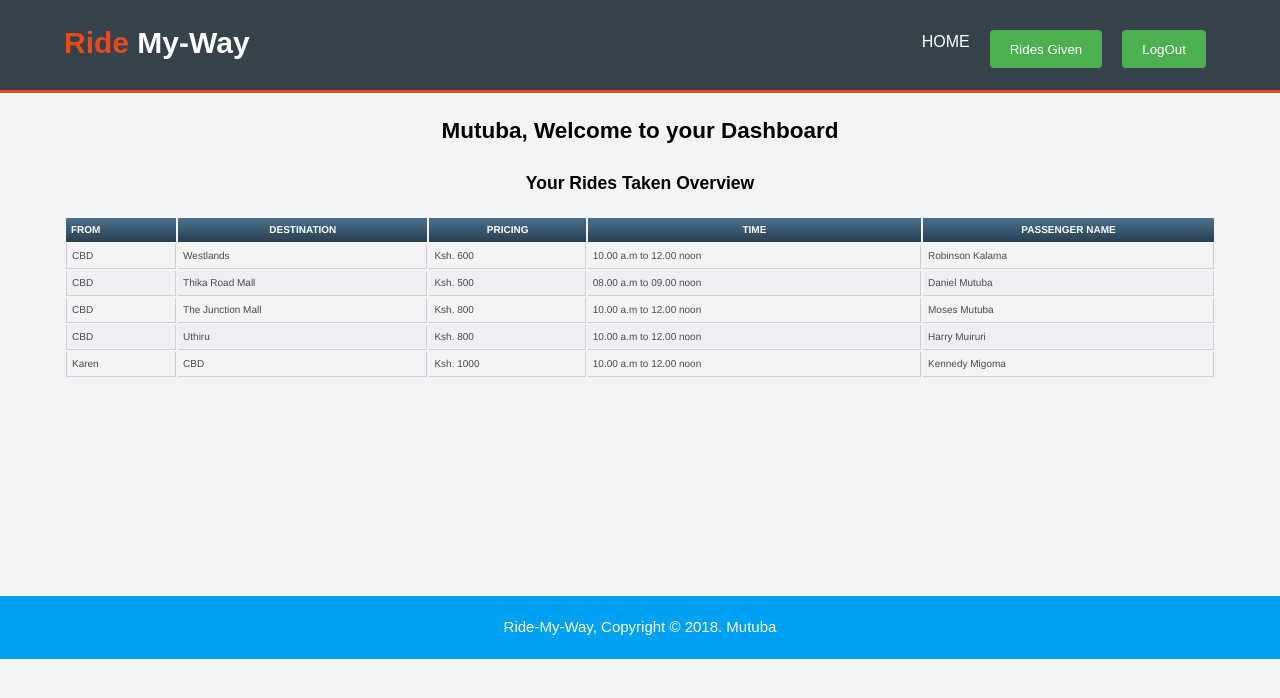
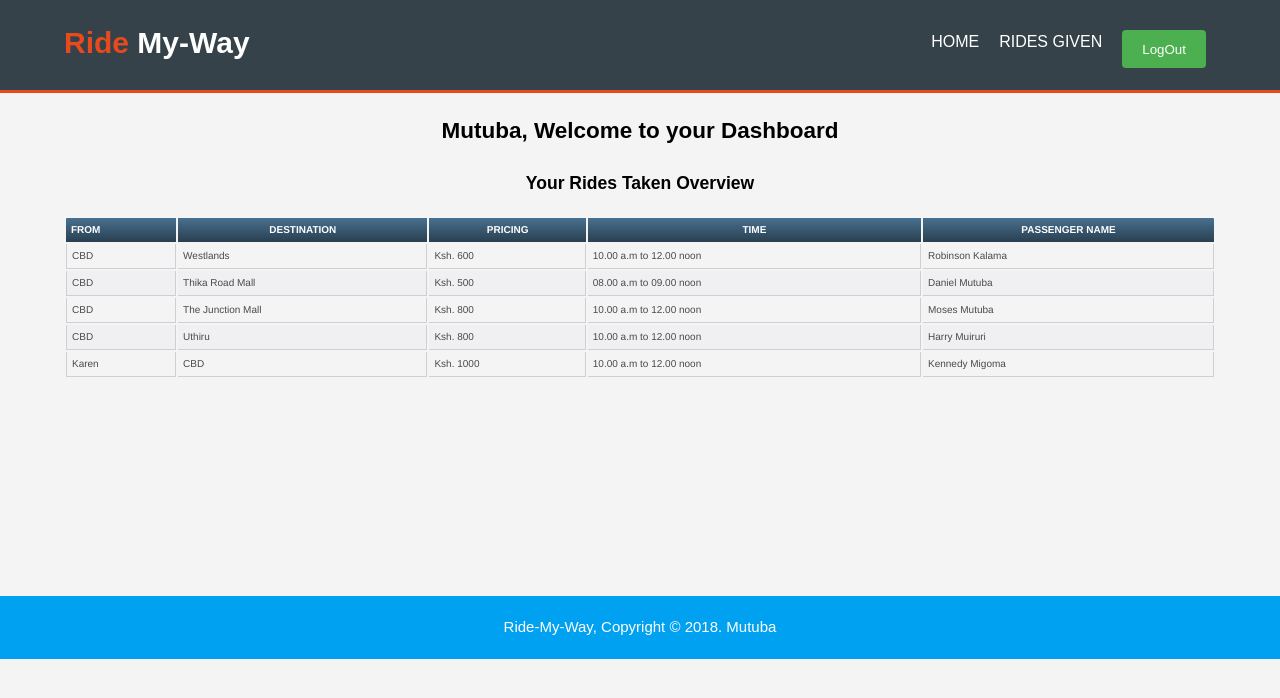
Before and after one commit to Mutuba/Mutuba.github.io, a plain HTML site: page rides-taken.html in a window 1280 px wide. Drawn offline with Linux system fonts and the light colour scheme.

Commit message:
Updated rides-taken.html

```diff
--- a/rides-taken.html
+++ b/rides-taken.html
@@ -15,7 +15,7 @@
         <nav>
           <ul>
             <li ><a href="index.html">Home</a></li>
-            <li><a href="rides-given.html"><button type="submit" class="button_2">Rides Given</button></a></li>
+            <li><a href="rides-given.html">Rides Given</a></li>
             <li><a href="rides-taken.html"><button type="submit" class="button_2">LogOut</button></a></li>
           </ul>
         </nav>
```
